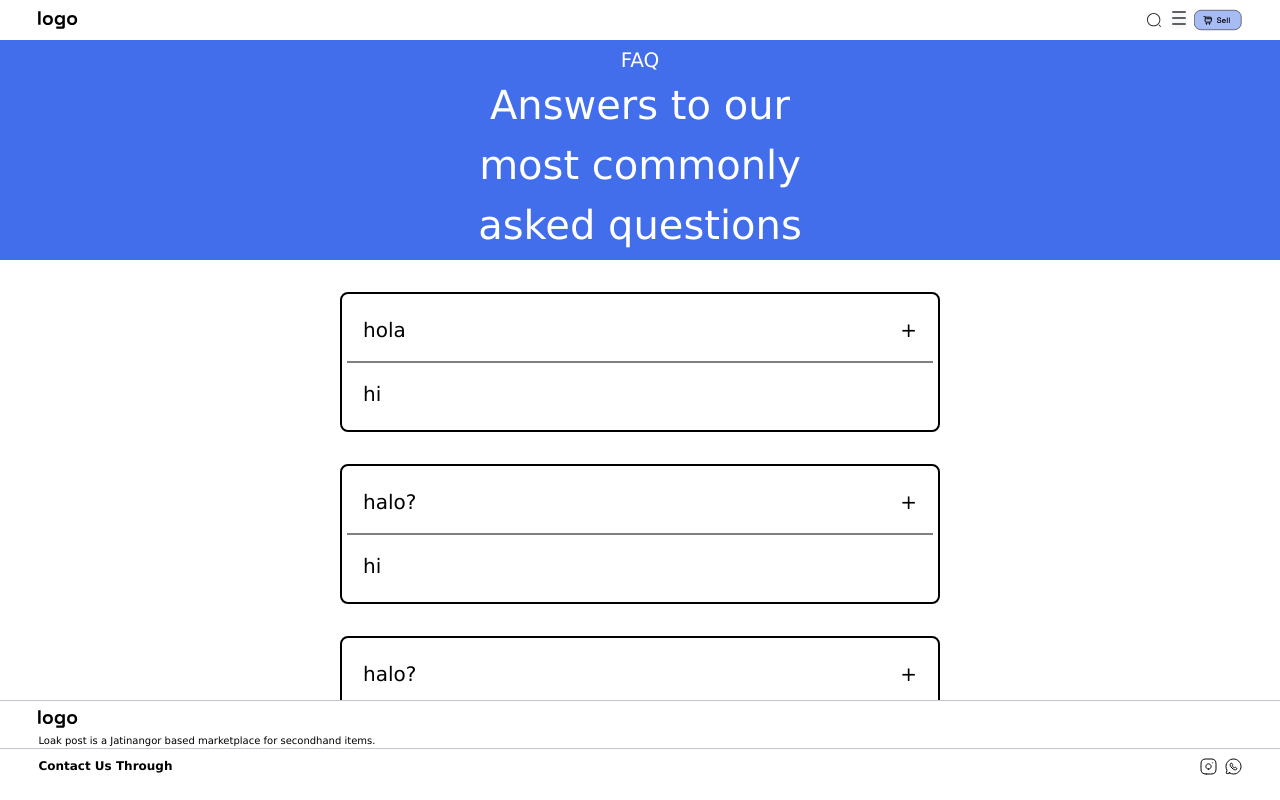
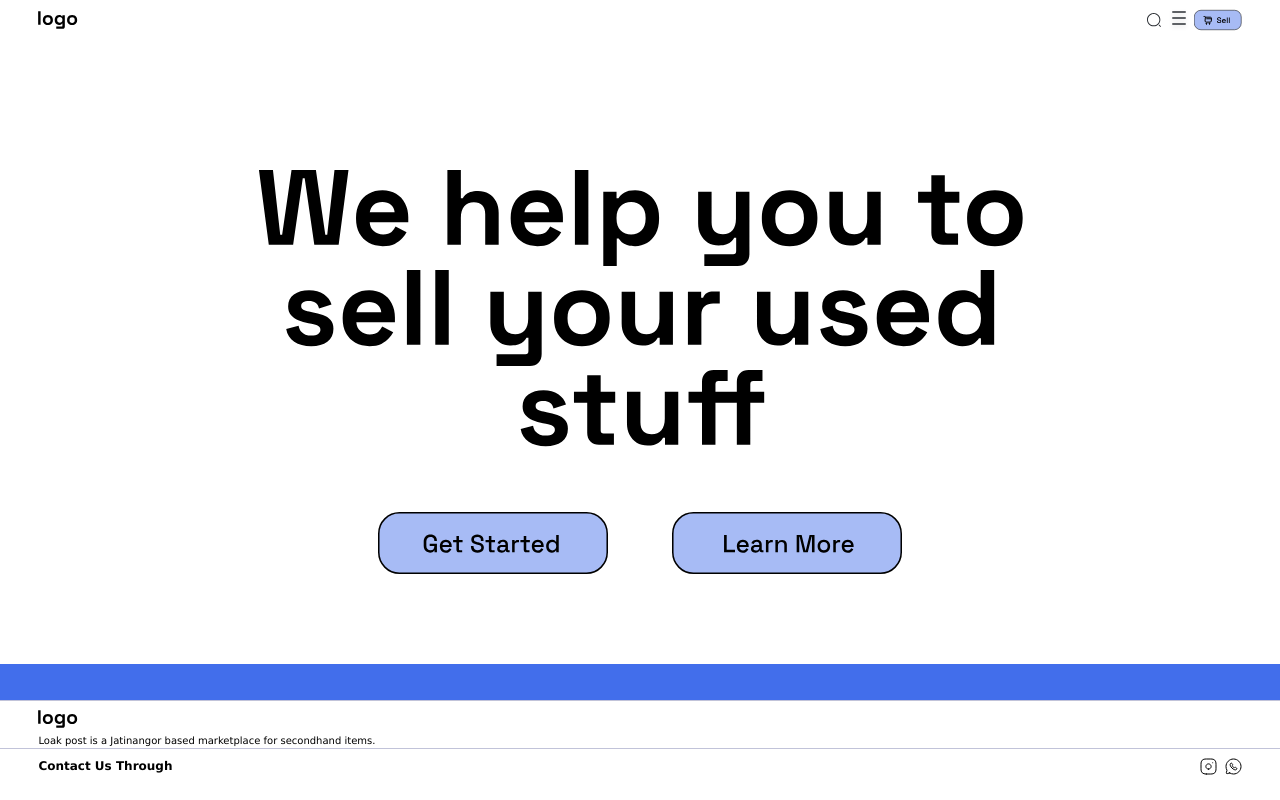
Before and after one commit to Nerggg/React-Training-Nerg, a React (Create React App) app: page / in a window 1280 px wide. Shown: the top 800 px of the page. Built offline with nearby package versions, Linux system fonts and the light colour scheme.

Commit message:
penambahan screen dan why loakpost

```diff
--- a/src/PageFaq/FaqPage.js
+++ b/src/PageFaq/FaqPage.js
@@ -1,4 +1,3 @@
-
 import Header from '../Features/Header/header';
 import Box from "./Box.js";
 import "./Box.css";
--- a/src/index.js
+++ b/src/index.js
@@ -8,7 +8,7 @@ import reportWebVitals from './reportWebVitals';
 const root = ReactDOM.createRoot(document.getElementById('root'));
 root.render(
   <React.StrictMode>
-    <FaqPage />
+    <App />
   </React.StrictMode>
 );
 
```
